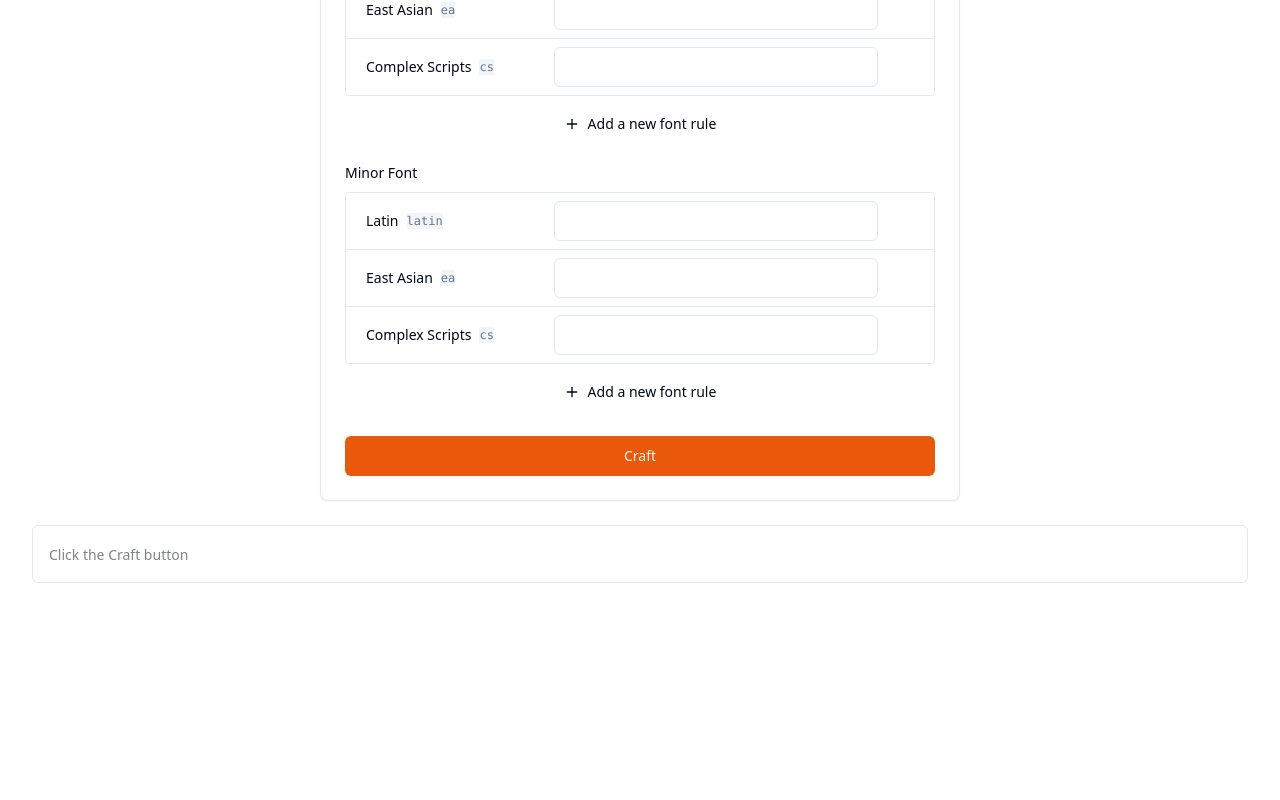
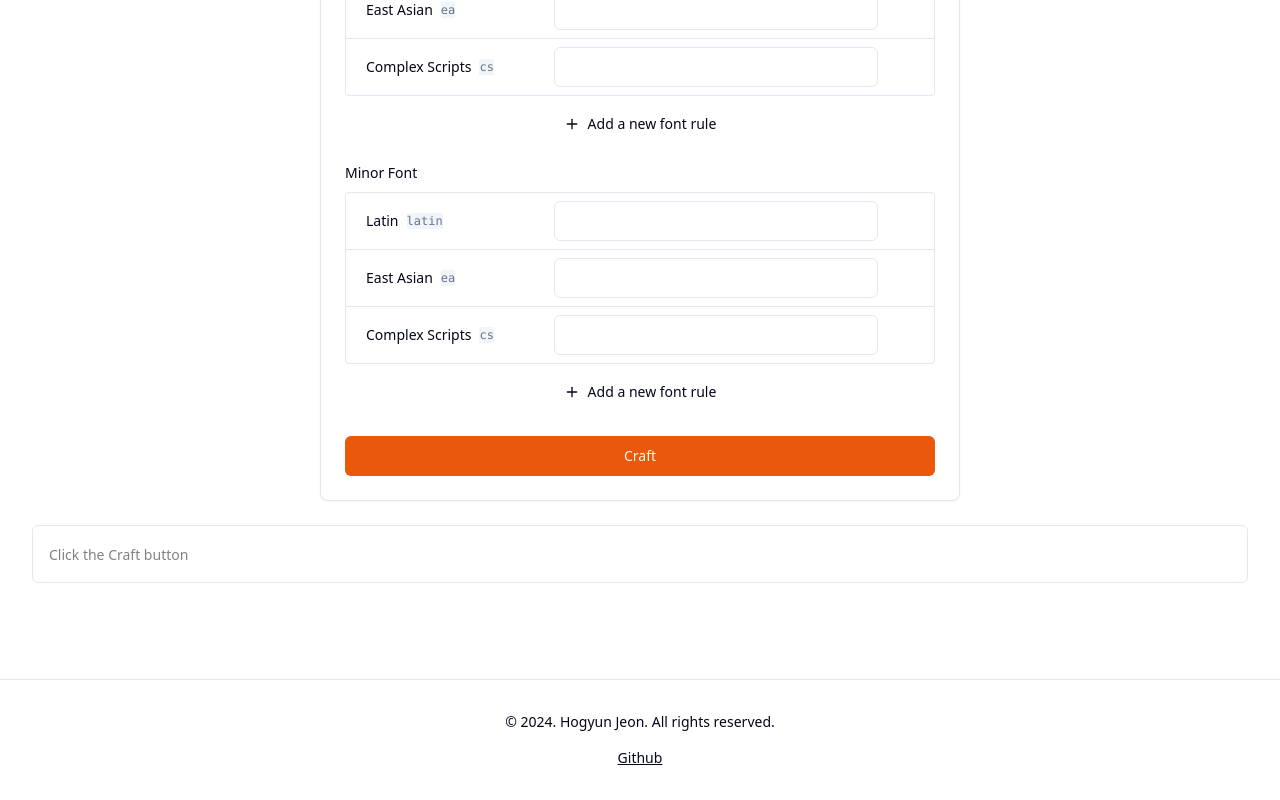
Before and after one commit to hoqn/officetheme-web, a React (Vite) app: page /craft/font in a window 1280 px wide. Shown: the part 349-1149 px from the top of the page. Before the commit the page ends 1028 px from the top, so only its background shows below. Built offline with nearby package versions, Linux system fonts and the light colour scheme.

Commit message:
feat: footer 추가

```diff
--- /dev/null
+++ b/src/components/layout/main-footer.tsx
@@ -0,0 +1,17 @@
+import { cn } from "@/lib/utils";
+import { Link } from "react-router-dom";
+
+export interface MainFooterProps extends Omit<React.ComponentPropsWithoutRef<"footer">, "children"> {}
+
+export default function MainFooter({ className, ...restProps }: MainFooterProps) {
+  return (
+    <footer className={cn("border-t", className)} {...restProps}>
+      <div className="container">
+        <p className="mt-8 text-sm text-center">© 2024. Hogyun Jeon. All rights reserved.</p>
+        <p className="mt-4 mb-8 text-sm text-center">
+          <Link className="underline" to="https://github.com/hoqn" target="_blank">Github</Link>
+        </p>
+      </div>
+    </footer>
+  );
+}
--- a/src/components/layout/main-layout.tsx
+++ b/src/components/layout/main-layout.tsx
@@ -1,3 +1,4 @@
+import MainFooter from "./main-footer";
 import { MainNav } from "./main-nav";
 
 export interface MainLayoutProps {
@@ -11,6 +12,7 @@ export function MainLayout({ hasMainNav = true, children }: MainLayoutProps) {
       {hasMainNav && <MainNav />}
       <div className="h-16" /> {/* Skip MainNav height */}
       {children}
+      <MainFooter />
     </div>
   );
 }
```
